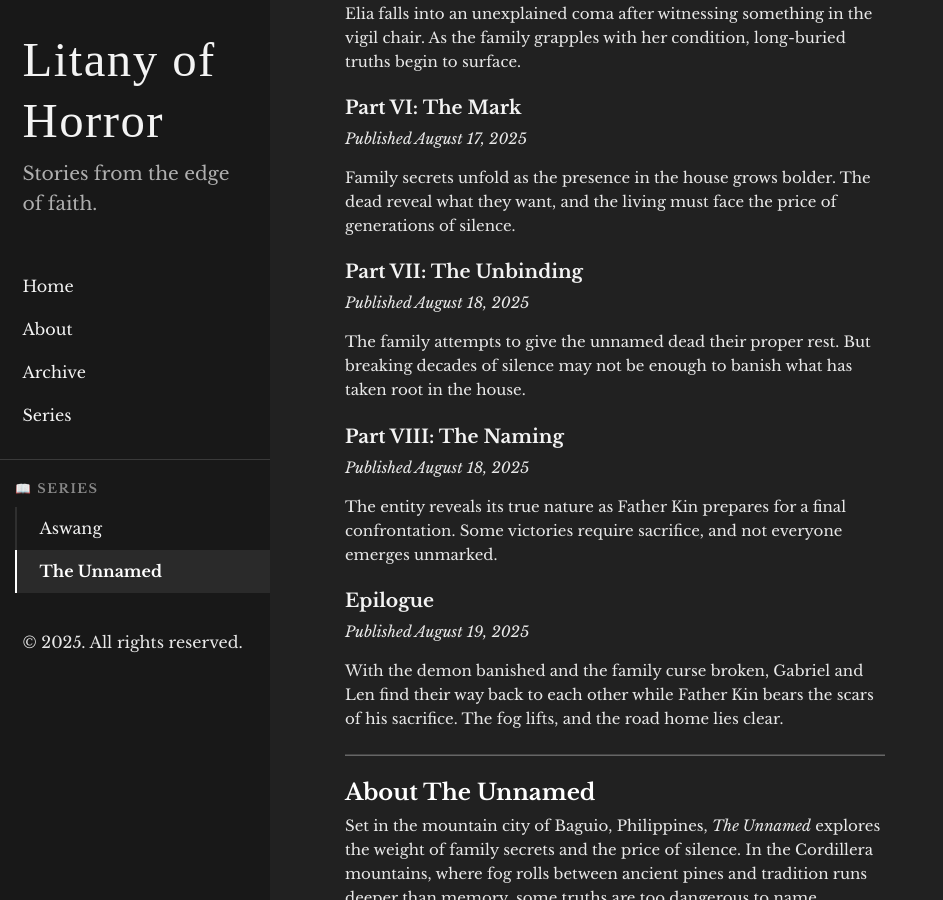
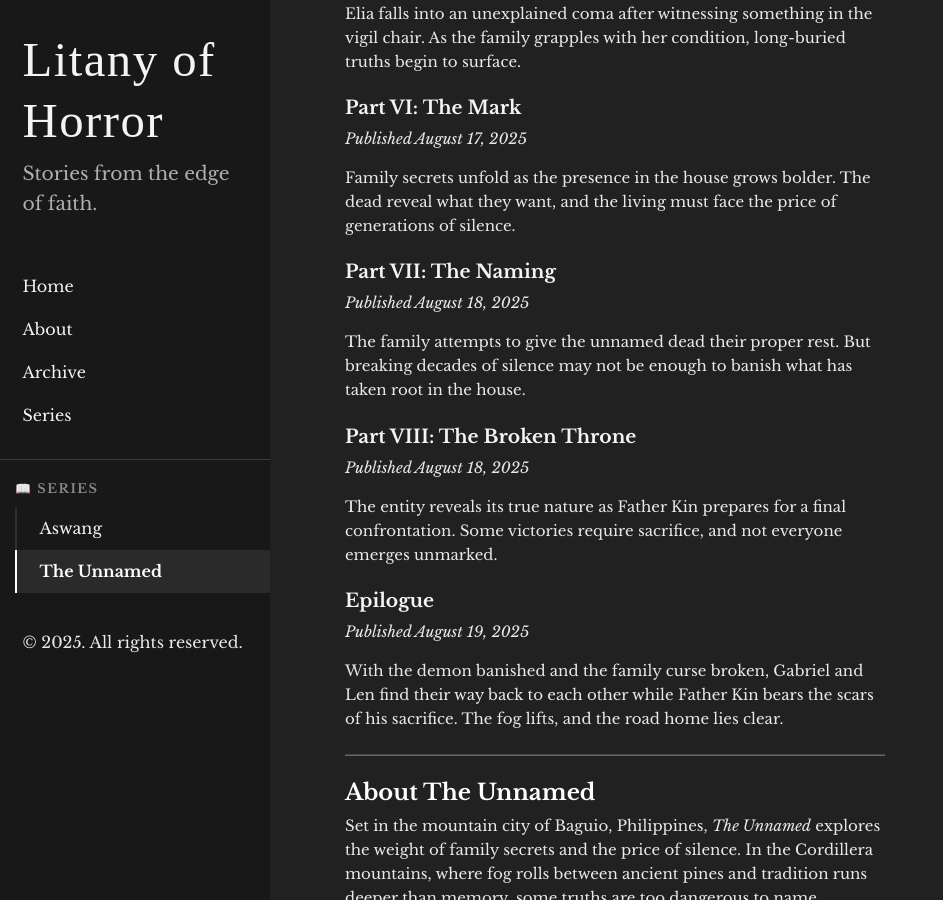
Before and after one commit to fearfulsmtry/litany-of-horror, a Jekyll site: the page built from the-unnamed-series.md, in a window 1280 px wide and 900 px high, scrolled down 1189 px. Shown: the whole window, without its empty margins (0-943 px from the left). Built offline with Jekyll 4.4.1, drawn with Linux system fonts in a browser that asks for light colours; some web fonts are replaced.

Commit message:
renamed parts vii and viii

```diff
--- a/the-unnamed-series.md
+++ b/the-unnamed-series.md
@@ -47,12 +47,12 @@ Elia falls into an unexplained coma after witnessing something in the vigil chai
 
 Family secrets unfold as the presence in the house grows bolder. The dead reveal what they want, and the living must face the price of generations of silence.
 
-### [Part VII: The Unbinding]({{ site.baseurl }}/2025/08/18/the-unnamed-part-vii/)
+### [Part VII: The Naming]({{ site.baseurl }}/2025/08/18/the-unnamed-part-vii/)
 *Published August 18, 2025*
 
 The family attempts to give the unnamed dead their proper rest. But breaking decades of silence may not be enough to banish what has taken root in the house.
 
-### [Part VIII: The Naming]({{ site.baseurl }}/2025/08/18/the-unnamed-part-viii/)
+### [Part VIII: The Broken Throne]({{ site.baseurl }}/2025/08/18/the-unnamed-part-viii/)
 *Published August 18, 2025*
 
 The entity reveals its true nature as Father Kin prepares for a final confrontation. Some victories require sacrifice, and not everyone emerges unmarked.
```
Also changed, not shown: _posts/2025-08-18-the-unnamed-part-vii.md (+1 -1 lines), _posts/2025-08-18-the-unnamed-part-viii.md (+1 -1 lines).
